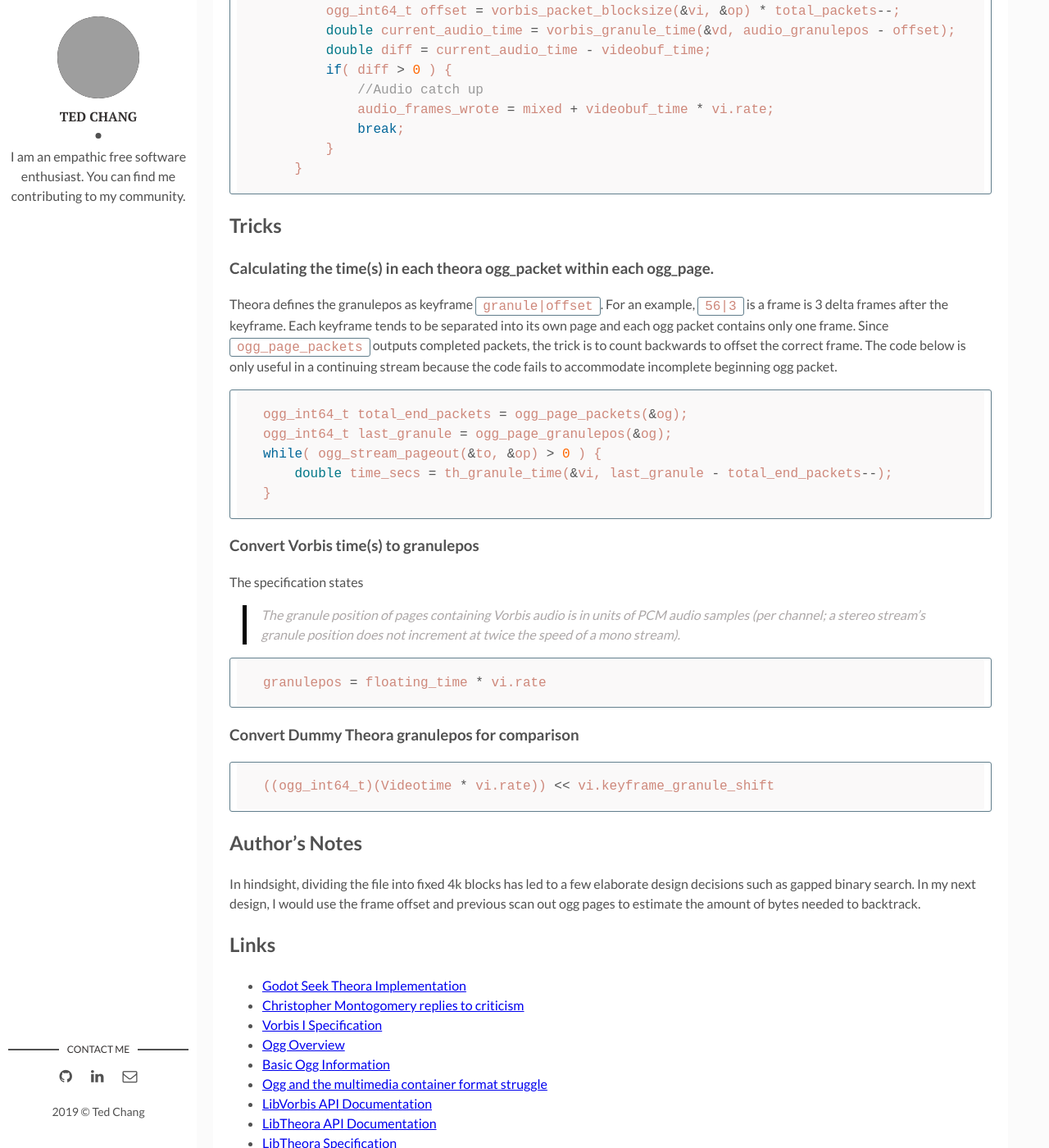
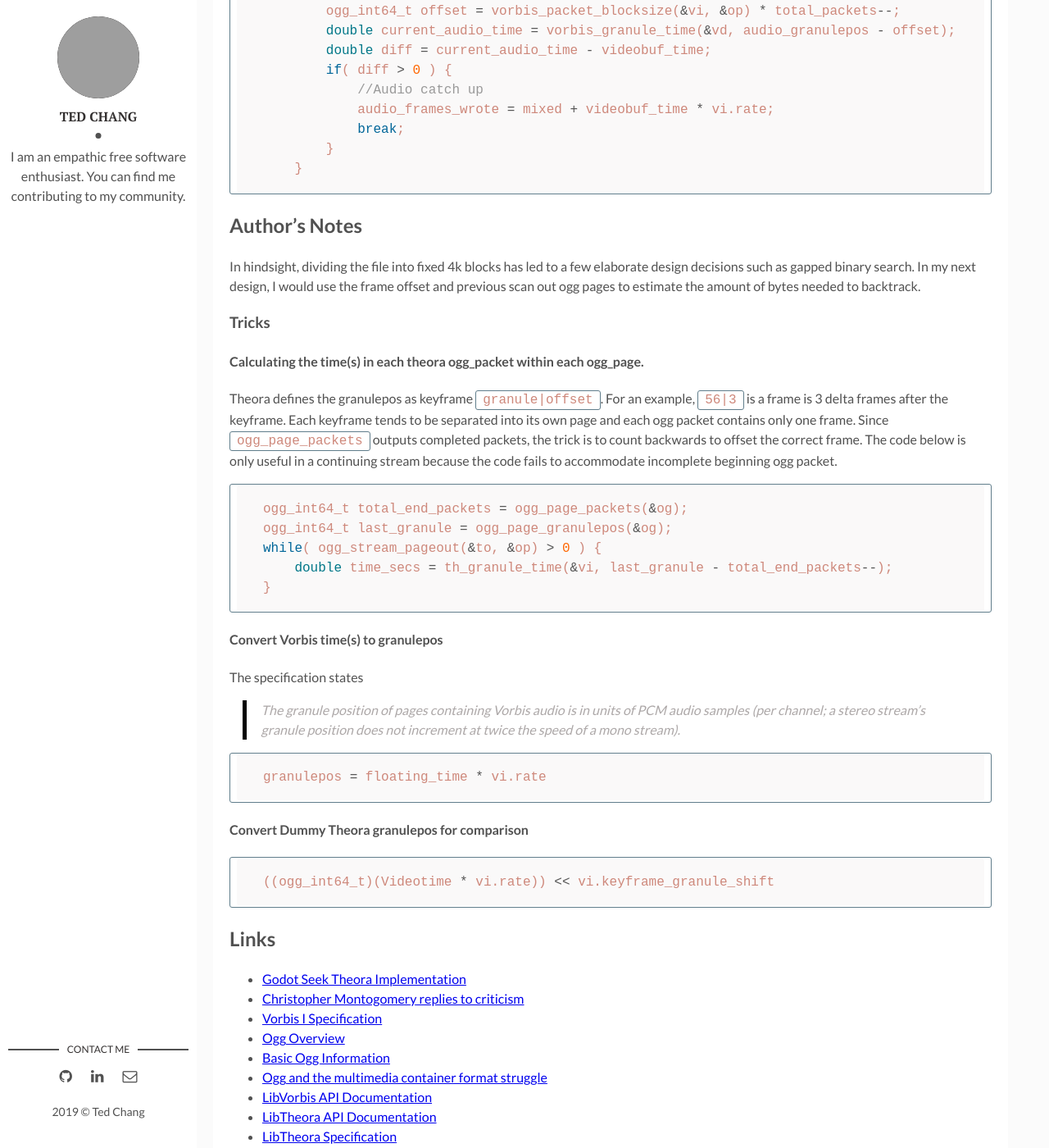
Before and after one commit to hungrymonkey/hungrymonkey.github.io, a Jekyll site: the page built from _posts/2019-10-22-seeking-three-moving-windows-ogg-theora.markdown, in a window 1280 px wide and 1400 px high, scrolled down 8994 px. Shown: the whole window at 82% size. Built offline with Jekyll 4.4.1, drawn with Linux system fonts in a browser that asks for light colours; some of the changed lines change nothing that is shown; grey boxes are pictures that could not be loaded.

Commit message:
move some of the sections

````diff
--- a/_posts/2019-10-22-seeking-three-moving-windows-ogg-theora.markdown
+++ b/_posts/2019-10-22-seeking-three-moving-windows-ogg-theora.markdown
@@ -312,9 +312,15 @@ On the other hand, libvorbis and libogg provide limited facilities to help anyon
     }
 ```
 
-## Tricks
 
-### Calculating the time(s) in each theora ogg_packet within each ogg_page.
+
+## Author's Notes
+In hindsight, dividing the file into fixed 4k blocks has led to a few elaborate design decisions such as gapped binary search. In my next design, I would use the frame offset and previous scan out ogg pages to estimate the amount of bytes needed to backtrack.
+
+
+### Tricks
+
+#### Calculating the time(s) in each theora ogg_packet within each ogg_page.
 
 Theora defines the granulepos as keyframe `granule|offset`. For an example, `56|3` is a frame is 3 delta frames after the keyframe. Each keyframe tends to be separated into its own page and each ogg packet contains only one frame. Since `ogg_page_packets` outputs completed packets, the trick is to count backwards to offset the correct frame. The code below is only useful in a continuing stream because the code fails to accommodate incomplete beginning ogg packet.
 
@@ -325,7 +331,7 @@ while( ogg_stream_pageout(&to, &op) > 0 ) {
     double time_secs = th_granule_time(&vi, last_granule - total_end_packets--);
 }
 ```
-### Convert Vorbis time(s) to granulepos
+#### Convert Vorbis time(s) to granulepos
 
 The specification states
 > The granule position of pages containing Vorbis audio is in units of PCM audio samples (per channel; a stereo stream’s granule position does not increment at twice the speed of a mono stream).
@@ -334,13 +340,11 @@ The specification states
 granulepos = floating_time * vi.rate
 ```
 
-### Convert Dummy Theora granulepos for comparison
+#### Convert Dummy Theora granulepos for comparison
 ```c
 ((ogg_int64_t)(Videotime * vi.rate)) << vi.keyframe_granule_shift
 ```
 
-## Author's Notes
-In hindsight, dividing the file into fixed 4k blocks has led to a few elaborate design decisions such as gapped binary search. In my next design, I would use the frame offset and previous scan out ogg pages to estimate the amount of bytes needed to backtrack.
 
 ## Links
 * [Godot Seek Theora Implementation](https://github.com/hungrymonkey/godot/tree/seek_theora)
````
